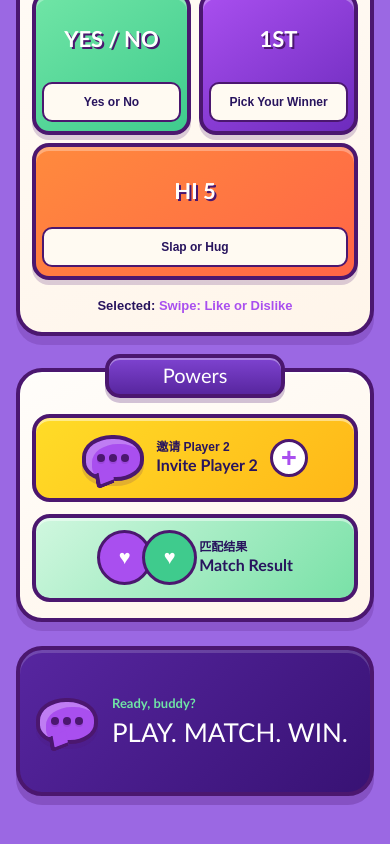
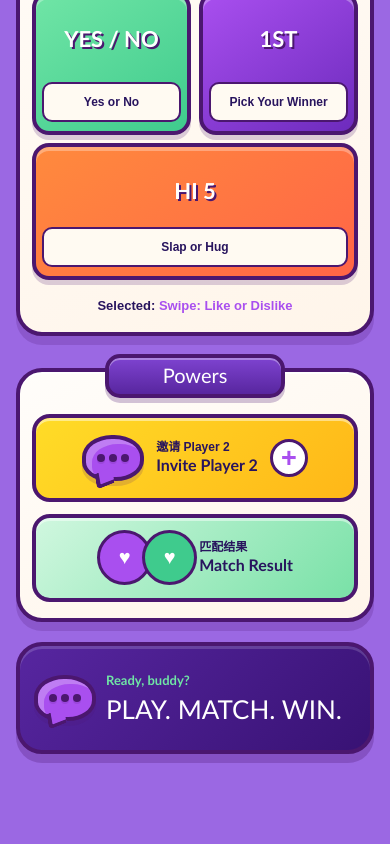
Before and after one commit to yhr502524848-boop/buddy-up-h5, a Next.js app: page / in a window 390 px wide. Shown: the part 3215-4059 px from the top of the page. Built offline with nearby package versions, Linux system fonts and the light colour scheme.

Commit message:
Tighten finale section spacing

```diff
--- a/app/globals.css
+++ b/app/globals.css
@@ -798,12 +798,12 @@ button { color: inherit; font: inherit; }
 .finale {
   position: relative;
   z-index: 1;
-  min-height: 190px;
-  margin-top: 28px;
-  padding: 28px 34px;
+  min-height: 146px;
+  margin-top: 24px;
+  padding: 20px 28px;
   display: grid;
   grid-template-columns: auto 1fr auto;
-  gap: 22px;
+  gap: 16px;
   align-items: center;
   color: white;
   background: linear-gradient(135deg, #5726a0, #381274);
@@ -863,7 +863,7 @@ button { color: inherit; font: inherit; }
   .template-grid { grid-template-columns: repeat(2, 1fr); }
   .template-card:last-child { grid-column: 1 / -1; min-height: 145px; }
   .power-grid { grid-template-columns: 1fr; }
-  .finale { grid-template-columns: auto 1fr; padding: 25px 22px; }
+  .finale { grid-template-columns: auto 1fr; padding: 18px; }
   .finale .final-cta { display: none; }
   .mobile-join {
     position: fixed;
@@ -1117,10 +1117,10 @@ button { color: inherit; font: inherit; }
   }
 
   .finale {
-    min-height: 150px;
-    margin-top: 24px;
-    padding: 20px 16px;
-    gap: 14px;
+    min-height: 112px;
+    margin-top: 20px;
+    padding: 14px;
+    gap: 10px;
   }
   .finale p {
     margin-bottom: 4px;
```
